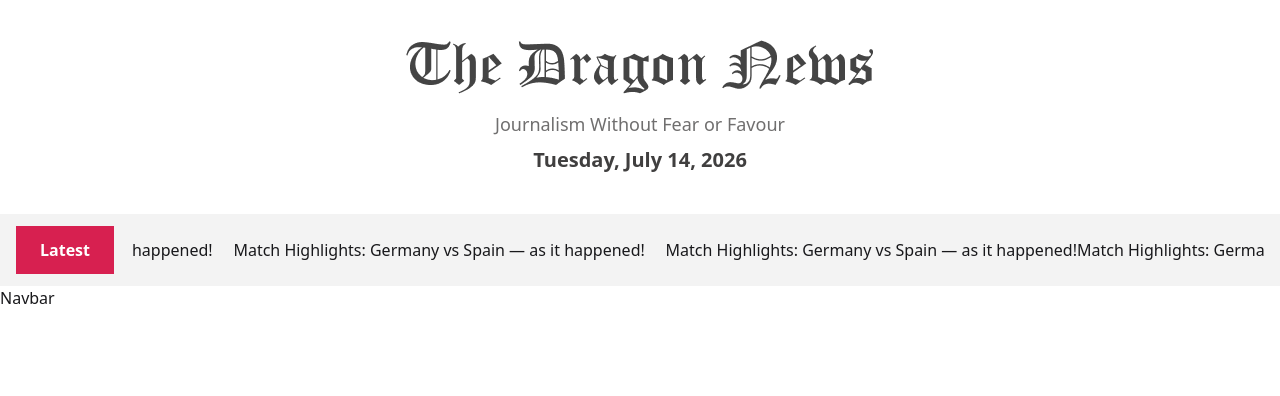
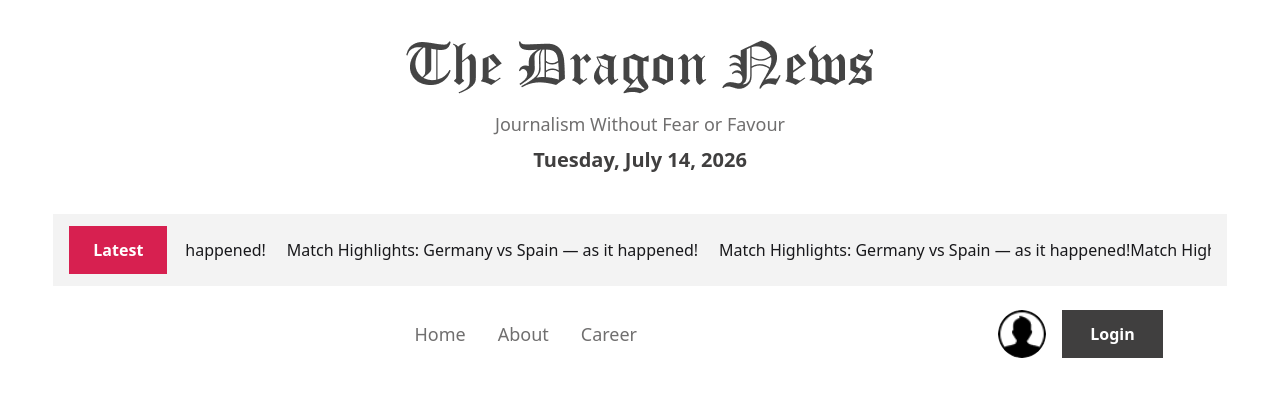
Before and after one commit to abdullah-alsaba/Dragon-News, a Next.js app: page / in a window 1280 px wide. Shown: the top 396 px of the page. Built offline with nearby package versions, Linux system fonts and the light colour scheme.

Commit message:
feat: navbar added

```diff
--- a/src/app/(main)/layout.jsx
+++ b/src/app/(main)/layout.jsx
@@ -4,13 +4,17 @@ import Navbar from '@/components/shared/Navbar/Navbar';
 import React from 'react';
 
 const MainLayout = ({children}) => {
-    return <>
+    return (
+      <>
         <Header></Header>
-        <BreakingNews></BreakingNews>
-        <Navbar></Navbar>
+        <div className="w-11/12 mx-auto">
+          <BreakingNews />
+          <Navbar />
+        </div>
 
-
-    {children}</>;
+        {children}
+      </>
+    );
 };
 
 export default MainLayout;
--- a/src/components/shared/Navbar/Navbar.jsx
+++ b/src/components/shared/Navbar/Navbar.jsx
@@ -1,11 +1,41 @@
-import React from 'react';
+import Image from "next/image";
+import Link from "next/link";
+import AvatarImage from "@/assets/user.png";
 
 const Navbar = () => {
-    return (
-        <div>
-            Navbar
-        </div>
-    );
+  return (
+    <nav className="flex justify-between mt-6 items-center ">
+      <div></div>
+      {/* Center */}
+      <ul className="flex items-center gap-8 text-lg text-[#706F6F]">
+        <li>
+          <Link href="/">Home</Link>
+        </li>
+        <li>
+          <Link href="/about">About</Link>
+        </li>
+        <li>
+          <Link href="/career">Career</Link>
+        </li>
+      </ul>
+      {/* Right */}
+      <div className=" flex items-center gap-4 mr-16">
+        <Image
+          src={AvatarImage}
+          alt="User Avatar"
+          width={48}
+          height={48}
+          className="rounded-full"
+        />
+
+        <Link href="/signin">
+          <button className="bg-[#403F3F] text-white px-7 py-3 font-semibold">
+            Login
+          </button>
+        </Link>
+      </div>
+    </nav>
+  );
 };
 
-export default Navbar;Navbar
+export default Navbar;
```
